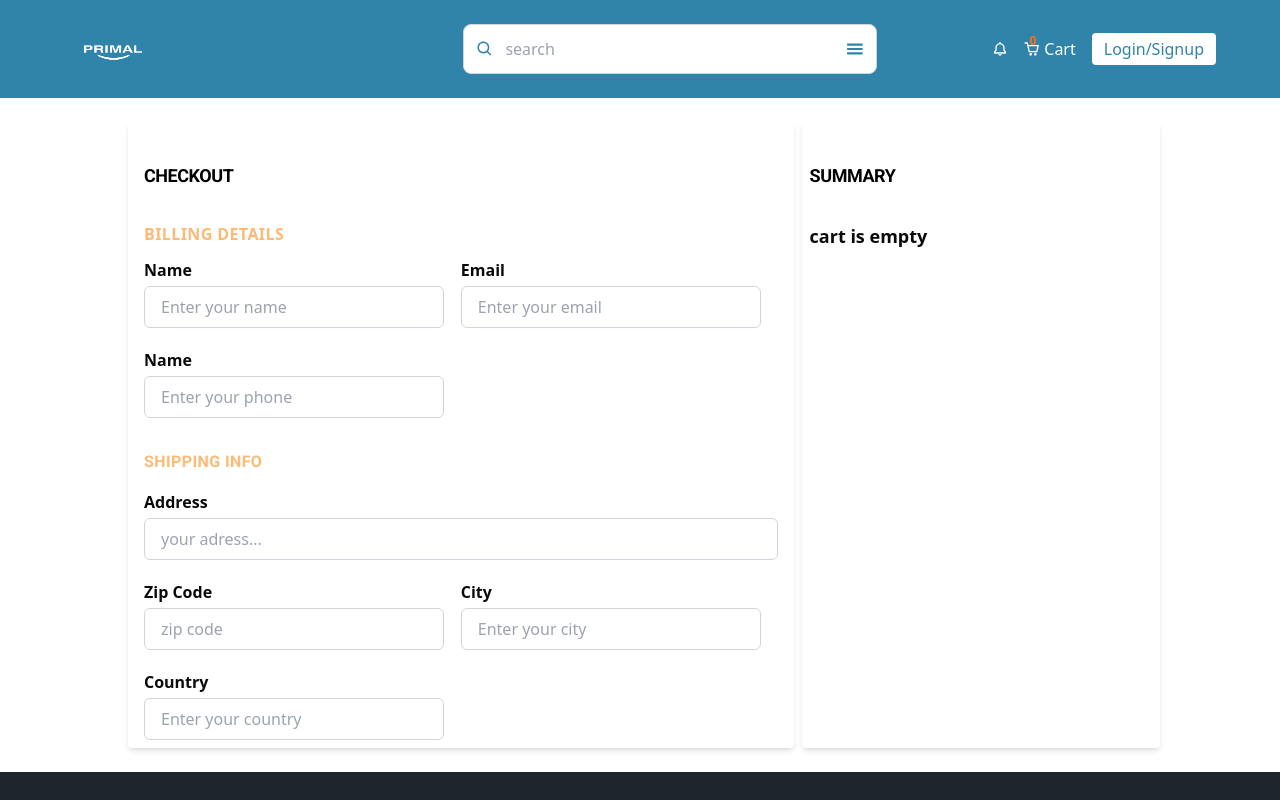
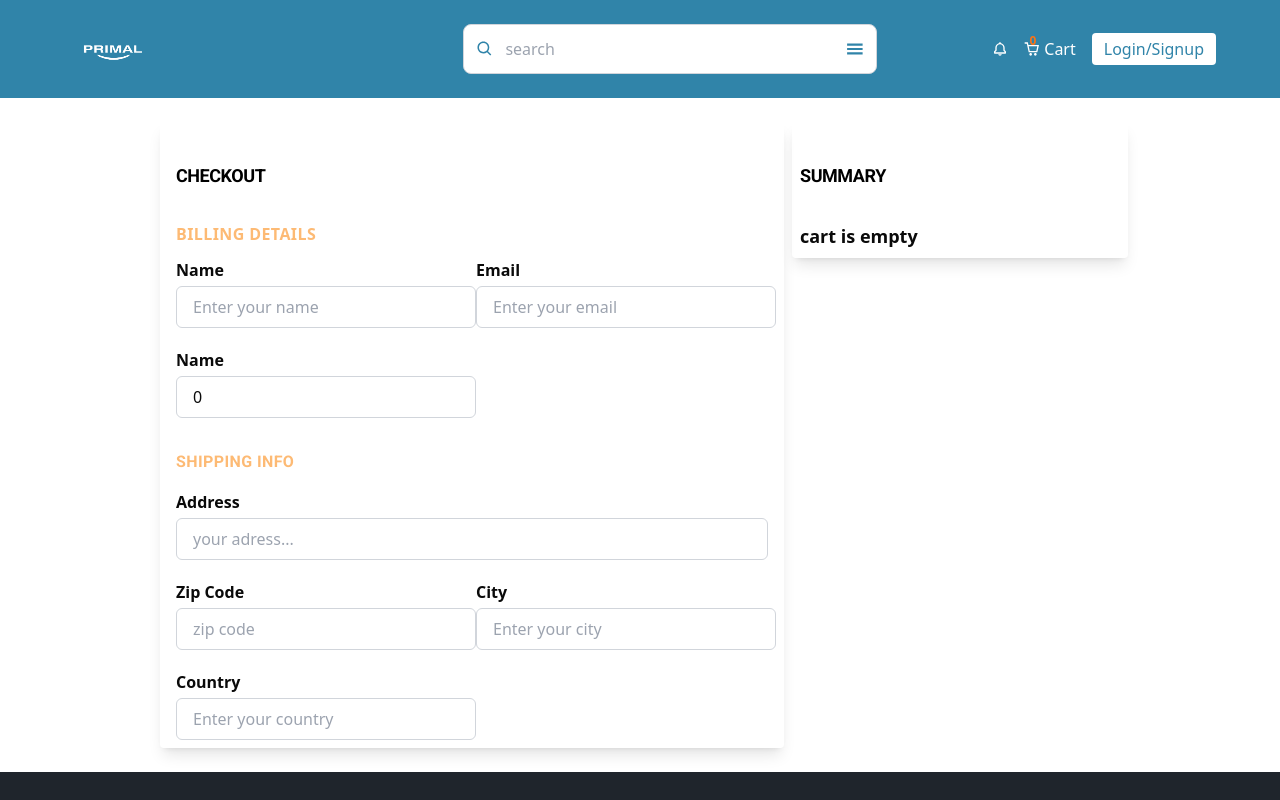
Before and after one commit to FlackoCodes/store-front, a React (Vite) app: page /checkout in a window 1280 px wide. Shown: the top 800 px of the page. Built offline with nearby package versions, Linux system fonts and the light colour scheme.

Commit message:
feat: implemented paystack

```diff
--- a/package.json
+++ b/package.json
@@ -22,6 +22,7 @@
     "react-bootstrap": "^2.10.5",
     "react-dom": "^18.3.1",
     "react-icons": "^5.3.0",
+    "react-paystack": "^6.0.0",
     "react-redux": "^9.1.2",
     "react-router-dom": "^6.26.1",
     "react-slick": "^0.30.2",
--- a/src/components/Cart/Checkout.tsx
+++ b/src/components/Cart/Checkout.tsx
@@ -1,27 +1,49 @@
-import { Link } from "react-router-dom";
 import { RootState } from "../../store/store"
 import { useSelector } from "react-redux"
+import { useState } from "react";
+import { PAYSTACK_API } from "../../constants";
+import { PaystackButton } from "react-paystack";
 
 
 
 function Checkout() {
 
     const cart = useSelector((state: RootState) => state.cart.cart)
+    const [phone, setPhone] = useState(0)
+    const [email, setEmail] = useState("")
+    const [name, setName] = useState("")
+    const [address, SetAddress] = useState("")
+
+
 
     const totalPrice = cart.reduce(function (prev, next) {
         return prev + next.price;
     }, 0);
 
     const shipping: number = 50;
+    const grandTotal = totalPrice + shipping;
+    const amount = grandTotal * 100;
 
-    const grandTotal = totalPrice + shipping;
 
+    const componentProps = {
+        email,
+        amount,
+        metaData: {
+            name,
+            phone
+        },
+        currency: "GHS",
+        publicKey: PAYSTACK_API,
+        text: "Continue and Pay",
+        onSuccess: () => alert("Thanks, see you again"),
+        className: "bg-amber-800 text-white uppercase font-mediumtext- sm py-2 px - 6 roundeds shadow - md transition - all duration - 300ease -in -out hover: bg - amber - 700 hover: shadow - lg focus: outline - nonfocus: ring - 2 focus: ring - amber - 500"
+    }
 
 
     return (
-        <div className="w-[80%] my-0 mx-auto bg-white">
+        <div className="w-[75%] my-0 mx-auto bg-white">
             <div className="grid grid-cols-[65%_35%] gap-2 my-6">
-                <div className="py-2 px-4 shadow-md rounded">
+                <div className="py-2 px-4 shadow-lg rounded">
                     <header className="my-8">
                         <h1 className="uppercase text-black font-bold text-lg tracking-tight">checkout</h1>
                     </header>
@@ -33,8 +55,10 @@ function Checkout() {
                             <div>
                                 <label htmlFor="name" className="block capitalize font-bold my-1">name</label>
                                 <input
+                                    value={name}
                                     type="text"
                                     id="name"
+                                    onChange={(e) => setName(e.target.value)}
                                     placeholder="Enter your name"
                                     className="px-4 py-2 border border-gray-300 rounded-md
                                     focus:outline-none focus:border-blue-500 w-[300px]"
@@ -43,6 +67,8 @@ function Checkout() {
                             <div>
                                 <label htmlFor="email" className="block capitalize font-bold my-1">email</label>
                                 <input
+                                    value={email}
+                                    onChange={(e) => setEmail(e.target.value)}
                                     type="email"
                                     id="email"
                                     placeholder="Enter your email"
@@ -52,7 +78,9 @@ function Checkout() {
                             <div>
                                 <label htmlFor="phone" className="block capitalize font-bold my-1">name</label>
                                 <input
-                                    type="number"
+                                    value={phone}
+                                    onChange={(e) => setPhone(e.target.value)}
+                                    type="tel"
                                     id="phone"
                                     placeholder="Enter your phone"
                                     className="px-4 py-2 border border-gray-300 rounded-md
@@ -67,7 +95,7 @@ function Checkout() {
                         </div>
                         <div>
                             <label htmlFor="address" className="block capitalize font-bold my-1">address</label>
-                            <input type="text" placeholder="your adress..." className="px-4 py-2 border border-gray-300 rounded-md
+                            <input value={address} onChange={(e) => SetAddress(e.target.value)} type="text" placeholder="your adress..." className="px-4 py-2 border border-gray-300 rounded-md
                                     focus:outline-none focus:border-blue-500 w-full" />
                         </div>
                         <div className="grid grid-cols-[1fr_1fr] gap-y-4 items-center mt-4">
@@ -103,7 +131,7 @@ function Checkout() {
                         </div>
                     </form>
                 </div>
-                <div className="p-2 shadow-md rounded">
+                <div className="p-2 shadow-lg rounded h-fit">
                     <header className="my-8">
                         <h1 className="uppercase text-black font-bold text-lg tracking-tight">summary</h1>
                     </header>
@@ -135,12 +163,7 @@ function Checkout() {
                                 <span>GHS {grandTotal}</span>
                             </div>
                             <div className="my-4">
-                                <Link
-                                    to="/"
-                                    className="bg-amber-800 text-white uppercase font-medium text-sm py-2 px-6 roundeds shadow-md transition-all duration-300 ease-in-out hover:bg-amber-700 hover:shadow-lg focus:outline-none focus:ring-2 focus:ring-amber-500"
-                                >
-                                    Continue and Pay
-                                </Link>
+                                <PaystackButton  {...componentProps} />
                             </div>
                         </div>
                             : <span className="text-center text-lg font-bold">cart is empty</span>}
--- a/src/components/Cart/ShoppingCart.tsx
+++ b/src/components/Cart/ShoppingCart.tsx
@@ -15,7 +15,6 @@ export default function ShoppingCart() {
     const totalPrice = cart.reduce(function (prev, next) {
         return prev + next.price;
     }, 0);
-    console.log(totalPrice);
 
     return (
         <>
--- a/src/components/Promotions.tsx
+++ b/src/components/Promotions.tsx
@@ -2,7 +2,7 @@ import { FaArrowLeftLong, FaArrowRight, FaCediSign } from "react-icons/fa6";
 // import cakeProm from "../images/cake3.jfif";
 import Star from "./Star";
 import Button from "./Button";
-import { data, promotionData } from "../data";
+import { promotionData } from "../data";
 
 const { id } = promotionData[0]
 console.log('id', id);
--- /dev/null
+++ b/src/constants/index.tsx
@@ -0,0 +1 @@
+export const PAYSTACK_API = "pk_test_280a0a4e8428eb0024d2019bf2053bcdd85daf85"
--- a/src/pages/About.tsx
+++ b/src/pages/About.tsx
@@ -24,7 +24,6 @@ export default function About() {
     dispatch(decreaseQuantity())
   }
 
-  const disableBtn = () => quantity === 0;
 
   useEffect(() => {
     console.log('Quantity has changed:', quantity);
```
Also changed, not shown: src/components/Categories.tsx (+1 -7 lines), 1 other file (tests, documents, lock files or other folders).
